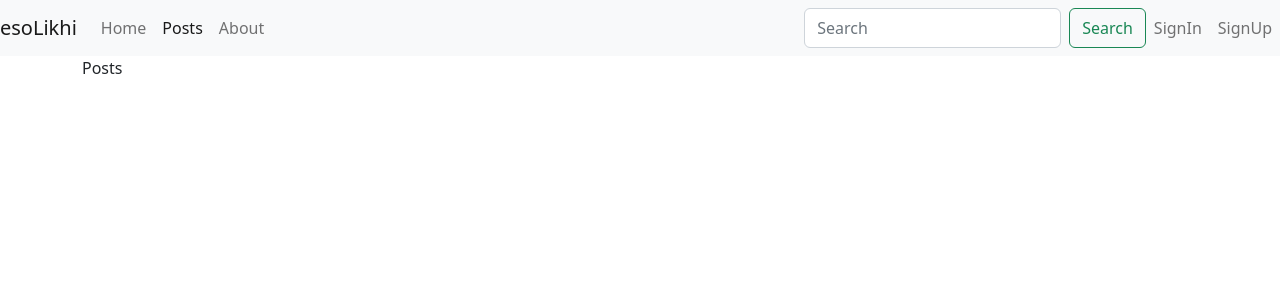
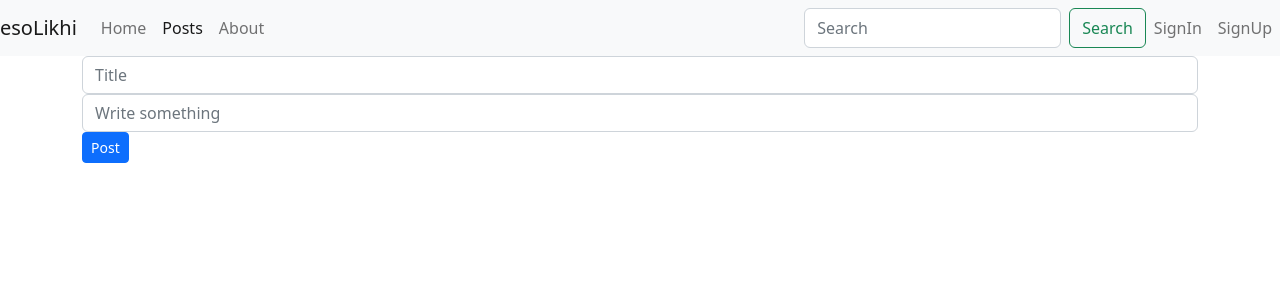
Before and after one commit to HussainShafayet/esolikhi, a React (Create React App) app: page /posts in a window 1280 px wide. Shown: the top 300 px of the page. Built offline with nearby package versions, Linux system fonts and the light colour scheme; no server answers; the HTML template or start-up script is replaced by a standard one.

Commit message:
post form added and connect api

```diff
--- a/src/components/pages/Posts.js
+++ b/src/components/pages/Posts.js
@@ -1,7 +1,60 @@
 import React from 'react'
+import { useState } from 'react';
+import { Form,Button } from 'react-bootstrap';
+import { getDatabase, ref, set,push, get } from "firebase/database";
+import { useAuth } from '../../contexts/AuthContext';
+import { useEffect } from 'react';
+
 
 export default function Posts() {
+  const [title, setTitle] = useState();
+  const [post, setPost] = useState();
+  const { currentUser } = useAuth();
+
+  const handlePost = async (e)=>{
+    e.preventDefault();
+    let url = "http://127.0.0.1:8000/createorgetpost";
+    let postInfo = {
+      title: title,
+      details: post,
+    };
+   const requestOptions = {
+     method: "POST",
+     headers: { "Content-Type": "application/json" },
+     body: JSON.stringify(postInfo),
+   };
+    fetch(url,
+      requestOptions
+    )
+      .then((response) => console.log('res',response.json()))
+      .then((data) => console.log('data',data));
+  }
+
   return (
-    <div>Posts</div>
-  )
+    <>
+      <Form action="post" onSubmit={handlePost}>
+        <Form.Group>
+          <Form.Control
+            type="text"
+            name="title"
+            placeholder="Title"
+            onInput={(e) => setTitle(e.target.value)}
+          />
+        </Form.Group>
+        <Form.Group>
+          <Form.Control
+            type="text"
+            name="post"
+            placeholder="Write something"
+            onInput={(e) => setPost(e.target.value)}
+          />
+        </Form.Group>
+        <Form.Group>
+          <Button type="submit" className="btn btn-sm">
+            Post
+          </Button>
+        </Form.Group>
+      </Form>
+    </>
+  );
 }
```
